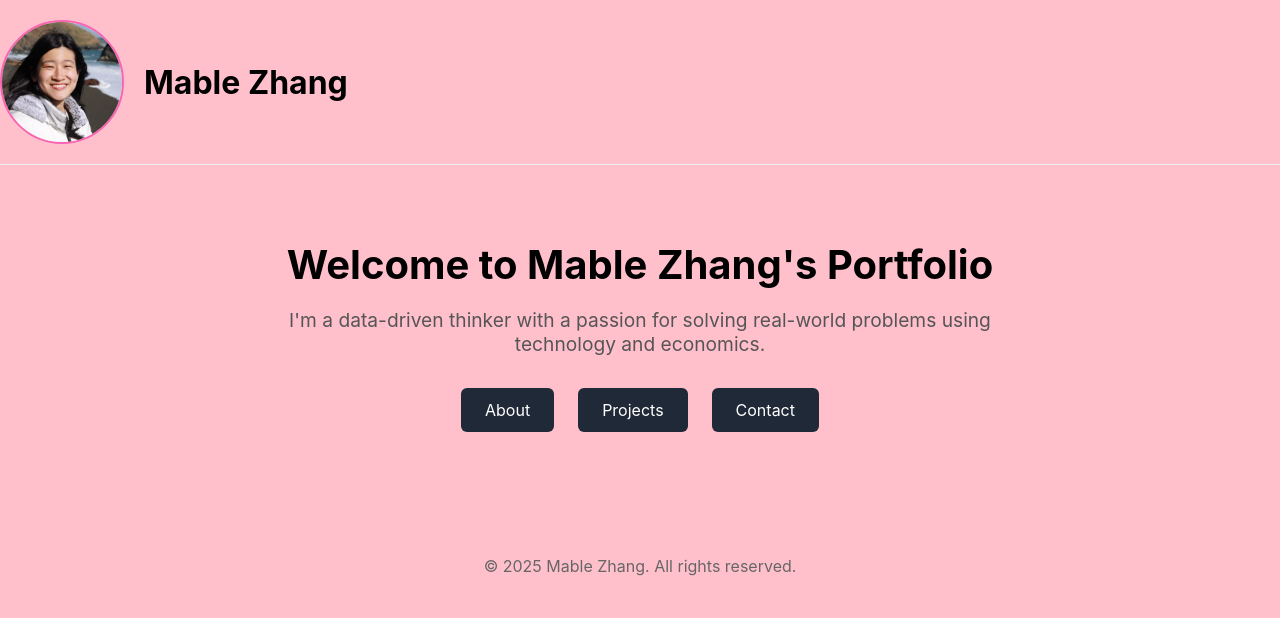
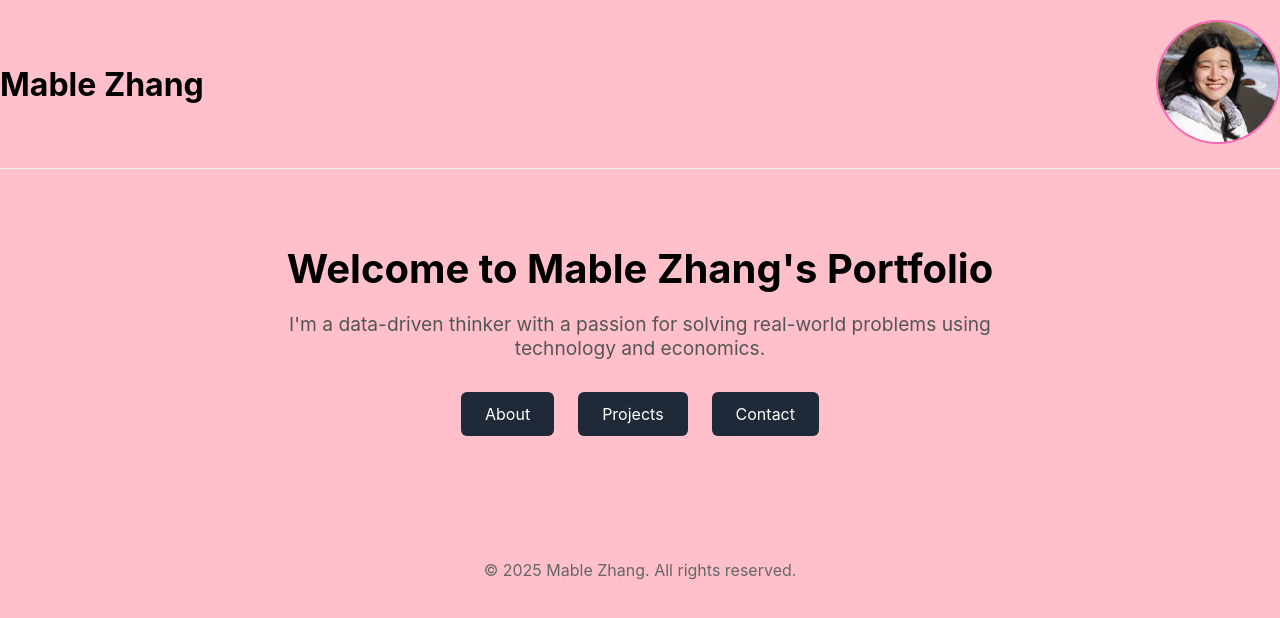
Before and after one commit to mablezhang2003/mablezhang2003.github.io, a React (Create React App) app: page / in a window 1280 px wide. Shown: the top 618 px of the page. Built offline with nearby package versions, Linux system fonts and the light colour scheme; the HTML template or start-up script is replaced by a standard one.

Commit message:
center headshot.js

```diff
--- a/src/components/Header.js
+++ b/src/components/Header.js
@@ -16,17 +16,19 @@ function Header() {
 
     return (
     <header className="header-container">
-            <div className="profile-container">
+      <div className="top-left-name">
+        <h1>Mable Zhang</h1>
+      </div>
+      <div className="center-headshot">
         <img
           src={headshot}
           alt="Mable Zhang"
           className="headshot"
           style={{
             borderColor: borderColor,
-                        transition: 'border-color 0.5s ease'
+            transition: 'border-color 0.5s ease',
           }}
         />
-                <h1>Mable Zhang</h1>
       </div>
     </header>
   );
```
Lines whose indentation alone changed are shown as unchanged.
